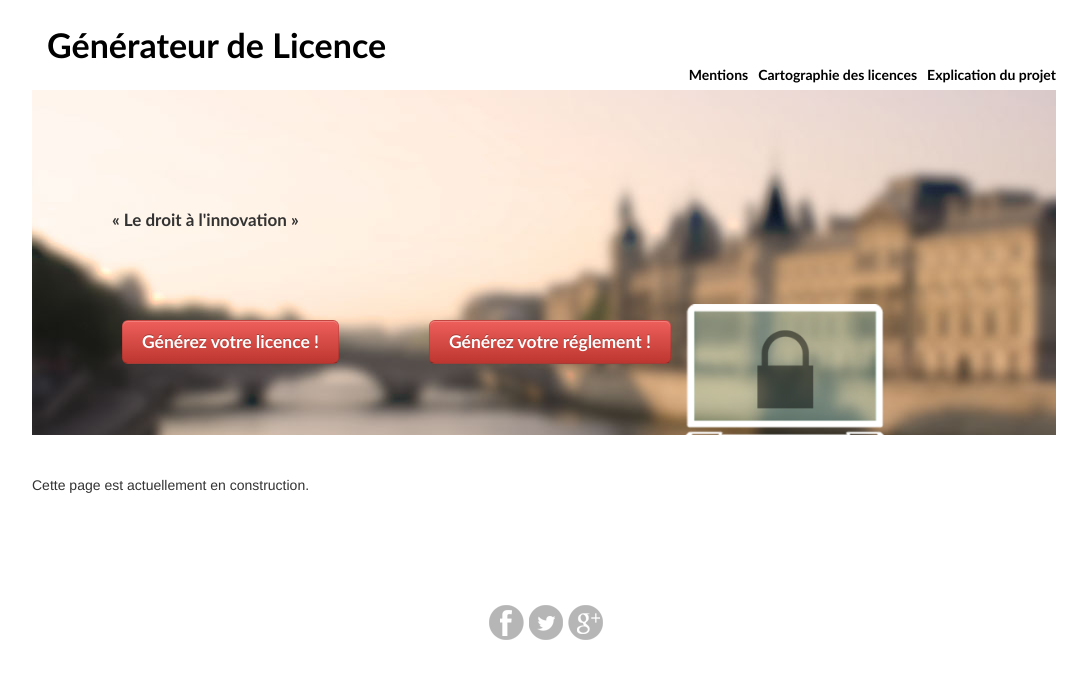
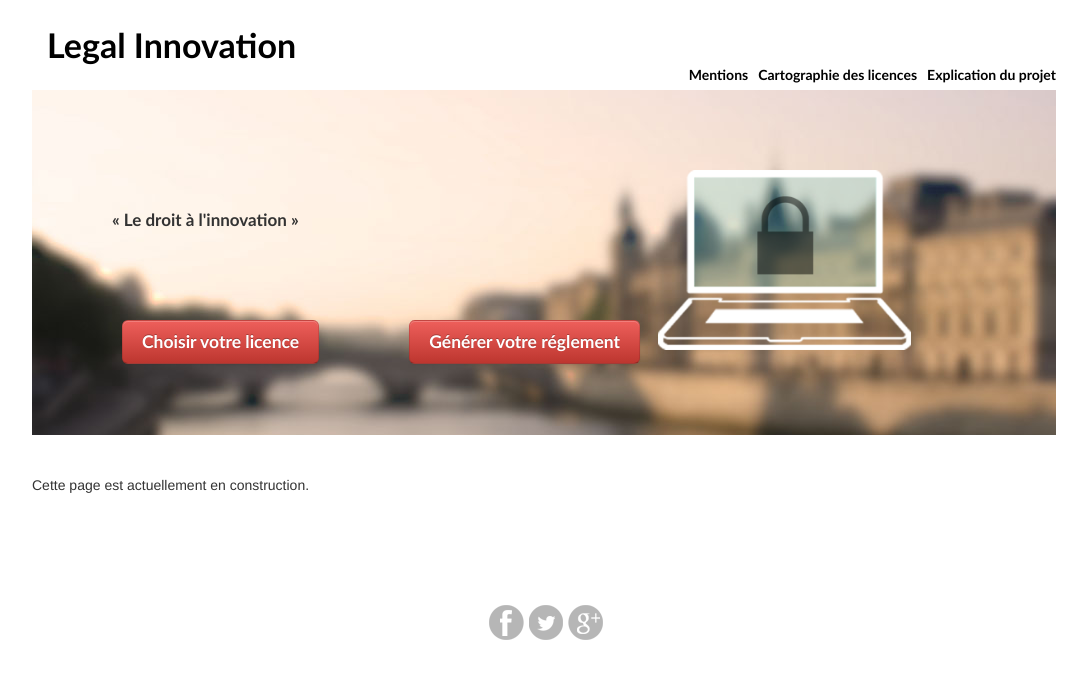
Before and after one commit to tbzt/common-shaker, a plain HTML site: page avenir.html in a window 1280 px wide. Shown: the whole page, without its empty margins (96-1183 px from the left). Drawn offline with Linux system fonts and the light colour scheme.

Commit message:
Update avenir.html

```diff
--- a/avenir.html
+++ b/avenir.html
@@ -3,7 +3,7 @@
 
 	<head>
 		<meta http-equiv="content-type" content="text/html; charset=utf-8" />
-		<title>Générateur de Licence</title>
+		<title>Legal Innovation</title>
 		<link href="css/style.css" rel="stylesheet" type="text/css" media="screen" />
 		<link href="css/bootstrap.min.css" rel="stylesheet" type="text/css" media="screen">
 	</head>
@@ -12,7 +12,7 @@
 		<div id="wrapper">
 
 			<div id="header">
-				<h1 id="slogan"><a href="index.html">Générateur de Licence</a></h1>
+				<h1 id="slogan"><a href="index.html">Legal Innovation</a></h1>
 
 				<ul id="menu">
 					<li><a href="avenir.html">Explication du projet</a></li>
@@ -23,8 +23,8 @@
 
 			<div id="banner">
 				<div id="text-4">« Le droit à l'innovation »</div>
-				<a href="generateur.html" class="btn btn-danger btn-large bouton">Générez votre licence !</a>
-				<a href="reglement.html" class="btn btn-danger btn-large bouton">Générez votre réglement !</a>
+				<a href="generateur.html" class="btn btn-danger btn-large bouton">Choisir votre licence</a>
+				<a href="reglement.html" class="btn btn-danger btn-large bouton">Générer votre réglement</a>
 				<img src="images/computer.png" id="computer" />
 			</div>
 			<br/>
```
